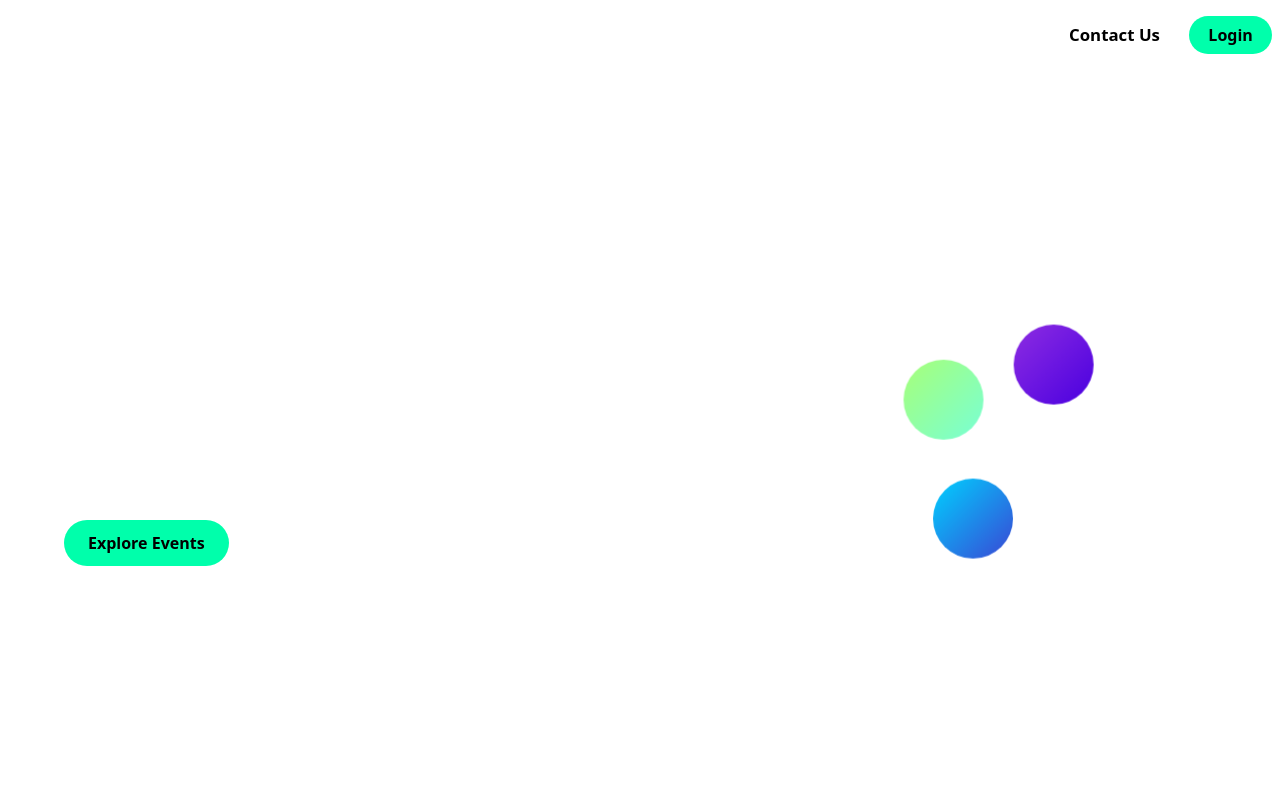
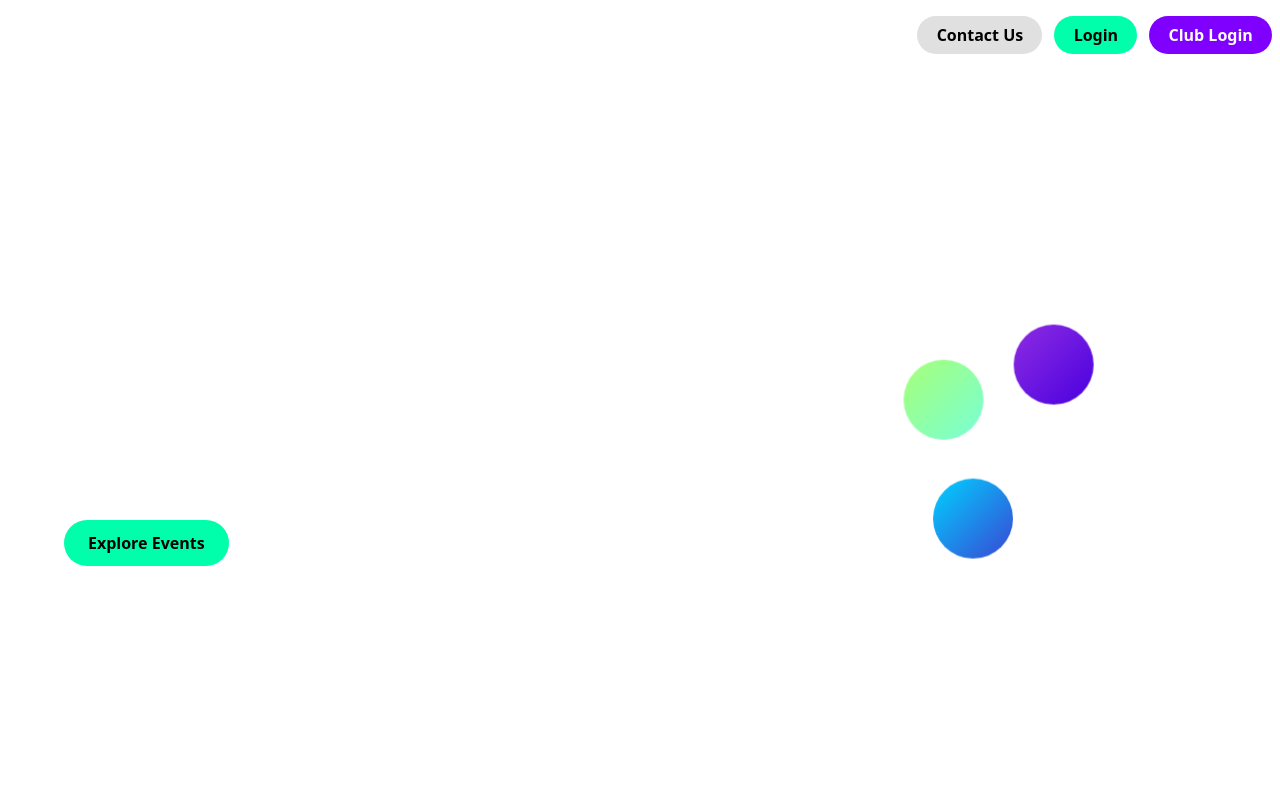
Before and after one commit to Amith0707/CampusConnectAi, a React (Vite) app in the folder client/: page / in a window 1280 px wide. In both pictures the pointer is over the button "Contact Us". Shown: the top 800 px of the page. Built offline with nearby package versions, Linux system fonts and the light colour scheme.

Commit message:
Added Club login button

```diff
--- a/client/src/components/NavBar.css
+++ b/client/src/components/NavBar.css
@@ -67,11 +67,27 @@
   color: black;
 }
 
+.btn-contact:hover {
+  background-color: #e0e0e0;
+  color: black;
+}
+
 .btn-login {
   background-color: #00ffab;
   color: black;
 }
 
-.btn:hover {
-  transform: scale(1.05);
+.btn-login:hover {
+  background-color: #00cc87;
+  color: white;
 }
+
+.btn-club-login {
+  background-color: #7f00ff;
+  color: white;
+}
+
+.btn-club-login:hover {
+  background-color: #5a00b3;
+  color: white;
+}
--- a/client/src/components/NavBar.jsx
+++ b/client/src/components/NavBar.jsx
@@ -18,6 +18,7 @@ const Navbar = () => {
         <div className="navbar-buttons">
           <button className="btn btn-contact">Contact Us</button>
           <button className="btn btn-login">Login</button>
+          <button className="btn btn-club-login">Club Login</button>
         </div>
       </div>
     </nav>
```
